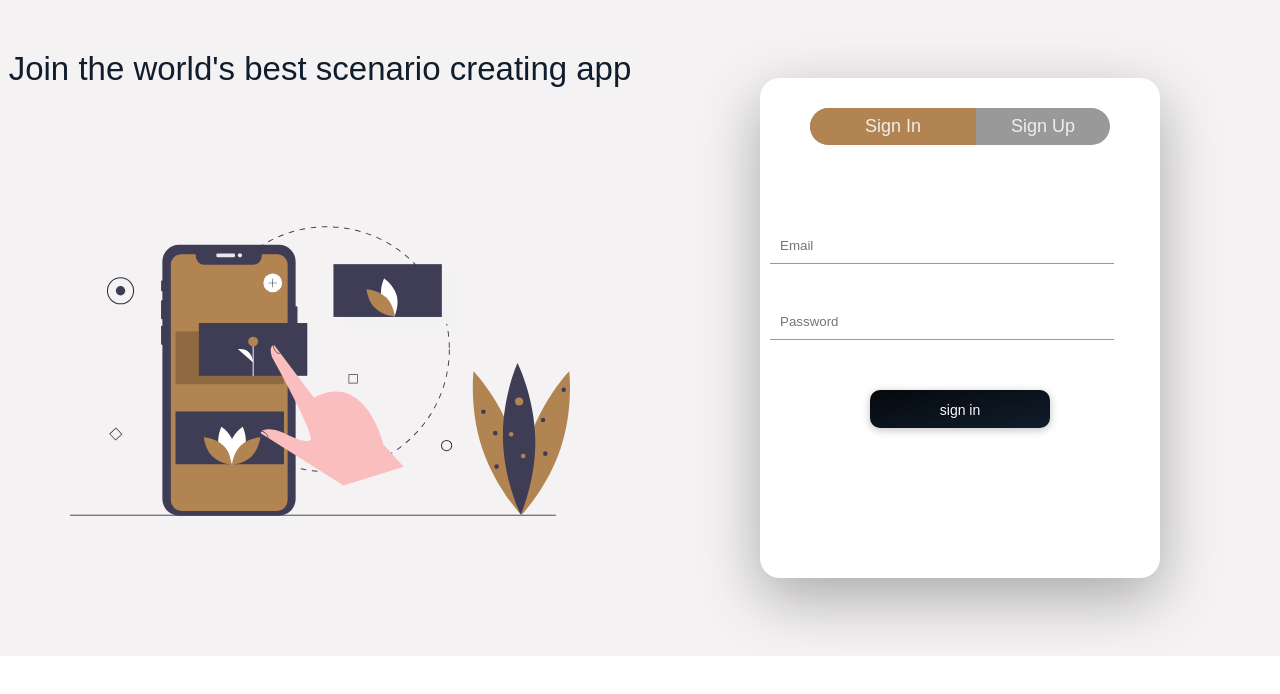
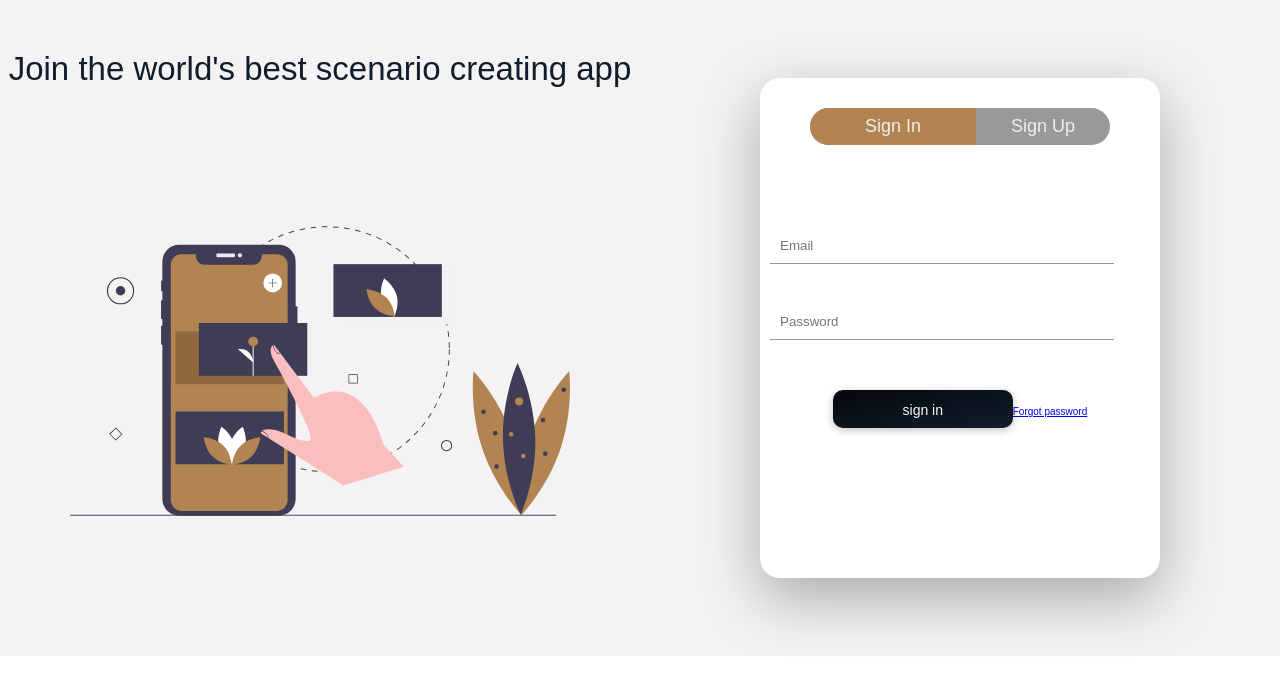
Before and after one commit to zac-09/scenario, a React (Create React App) app: page /auth in a window 1280 px wide. Shown: the top 694 px of the page. Built offline with nearby package versions, Linux system fonts and the light colour scheme; a web font is replaced by a local one.

Commit message:
feat: add password reset tab

```diff
--- a/src/pages/Auth/Auth.js
+++ b/src/pages/Auth/Auth.js
@@ -49,6 +49,7 @@ const Auth = (props) => {
   } = useInput(validateName);
   const [loading, setIsLoading] = useState(false);
   const [isSignup, setIsSignup] = useState(false);
+  const [isForgotPassword, setIsForgotPassword] = useState(false);
   const dispatch = useDispatch();
   const history = useHistory();
   const onSignIn = async (event) => {
@@ -124,7 +125,7 @@ const Auth = (props) => {
                 <span className={styles["signup"]}>Sign Up</span>
               </div>
             </div>
-            {isSignup && (
+            {isSignup && !isForgotPassword && (
               <form onSubmit={onSignUp} className={styles["form"]}>
                 <div className={styles["input__group"]}>
                   <div className={styles["input__container"]}>
@@ -259,7 +260,52 @@ const Auth = (props) => {
                   //   // type="submit"
 
                   // />
-                  <FormButton style={styles["btn"]} title="sign in" />
+                  <div>
+                    <FormButton style={styles["btn"]} title="sign in" />
+                    <a href="#" onClick={() => setIsForgotPassword(true)}>
+                      Forgot password
+                    </a>
+                  </div>
+                )}
+                {loading && (
+                  <div className={styles["spinner__container"]}>
+                    <LoadingSpinner />
+                  </div>
+                )}
+              </form>
+            )}
+            {isForgotPassword && (
+              <form action="" className={styles["form"]} onSubmit={onSignIn}>
+                <div className={styles["input__group"]}>
+                  <div className={styles["input__container"]}>
+                    <input
+                      type="email"
+                      className={styles["input"]}
+                      placeholder="Email"
+                      required
+                      value={emailValue}
+                      onChange={emailValueChangeHandler}
+                      onBlur={emailInputBlurHandler}
+                    />
+                    {emailHasError && (
+                      <span className={styles["error"]}>
+                        Please enter your email address to recieve a password
+                        reset link
+                      </span>
+                    )}
+                  </div>
+                </div>
+                {!loading && (
+                  // <Button
+                  //   style={styles["btn"]}
+                  //   label={isSignup ? "sign up" : "sign in"}
+                  //   onClick={onSignIn}
+                  //   // type="submit"
+
+                  // />
+                  <div>
+                    <FormButton style={styles["btn"]} title="Send reset link" />
+                  </div>
                 )}
                 {loading && (
                   <div className={styles["spinner__container"]}>
```
